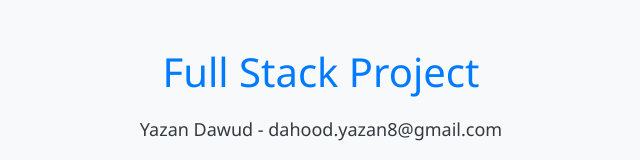
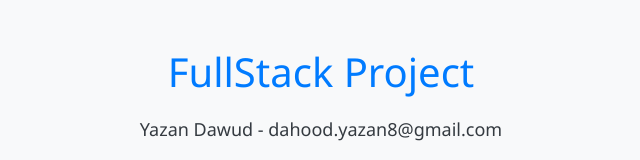
Before and after one commit to yazandahood8/FULLSTACKPROJECT, a plain HTML site: page index.html in a window 1280 px wide. Shown: the top 160 px of the page, without its empty margins (319-959 px from the left). Drawn offline with nearby package versions, Linux system fonts and the light colour scheme.

Commit message:
Update index.html

```diff
--- a/index.html
+++ b/index.html
@@ -8,7 +8,7 @@
 </head>
 <body class="text-center mt-5">
   <div class="container">
-    <h1>Full Stack Project</h1>
+    <h1>FullStack Project</h1>
     <p>Yazan Dawud - dahood.yazan8@gmail.com</p>
     <p>Maria Elheeb - mariahip3@gmail.com</p>
   </div>
```
